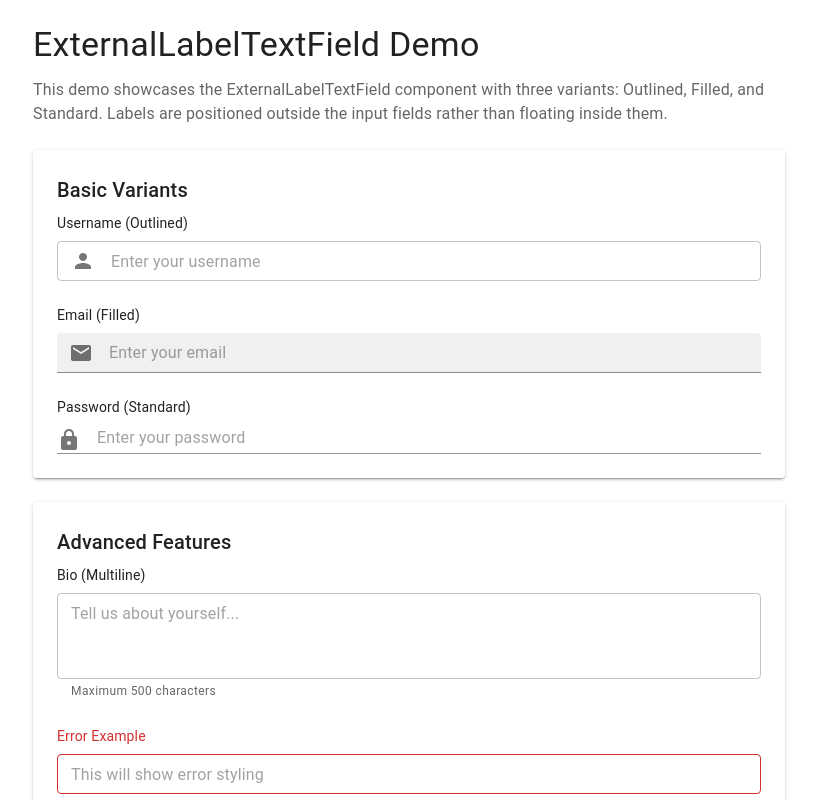
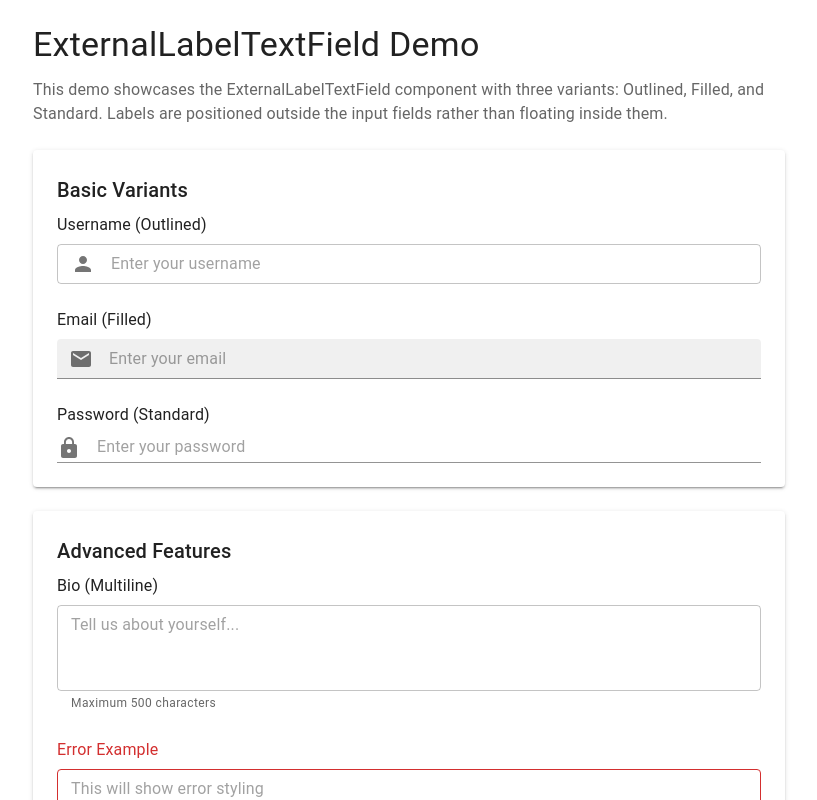
Before and after one commit to ivan-starcevic/mui-test, a React (Vite) app: page / in a window 1280 px wide. Shown: the top 800 px of the page, without its empty margins (231-1048 px from the left). Built offline with nearby package versions, Linux system fonts and the light colour scheme.

Commit message:
Update ExternalLabelTextField component styling

```diff
--- a/src/components/ExternalLabelTextField/ExternalLabelTextField.jsx
+++ b/src/components/ExternalLabelTextField/ExternalLabelTextField.jsx
@@ -110,8 +110,6 @@ const ExternalLabelTextField = ({
         htmlFor={inputId}
         sx={{
           mb: 1,
-          fontSize: '0.875rem',
-          fontWeight: 400,
           color: error ? 'error.main' : disabled ? 'text.disabled' : 'text.primary',
           '&.Mui-focused': {
             color: error ? 'error.main' : 'primary.main'
```
